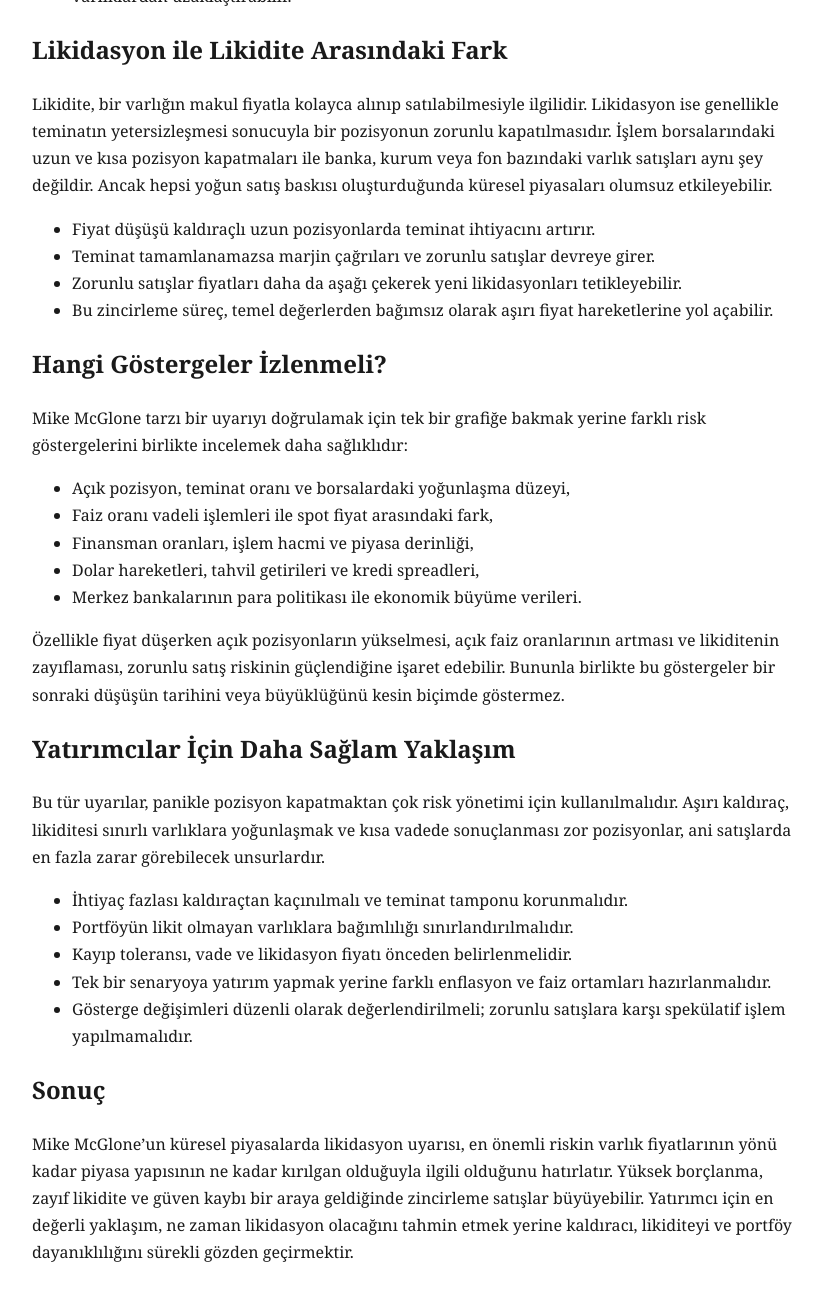
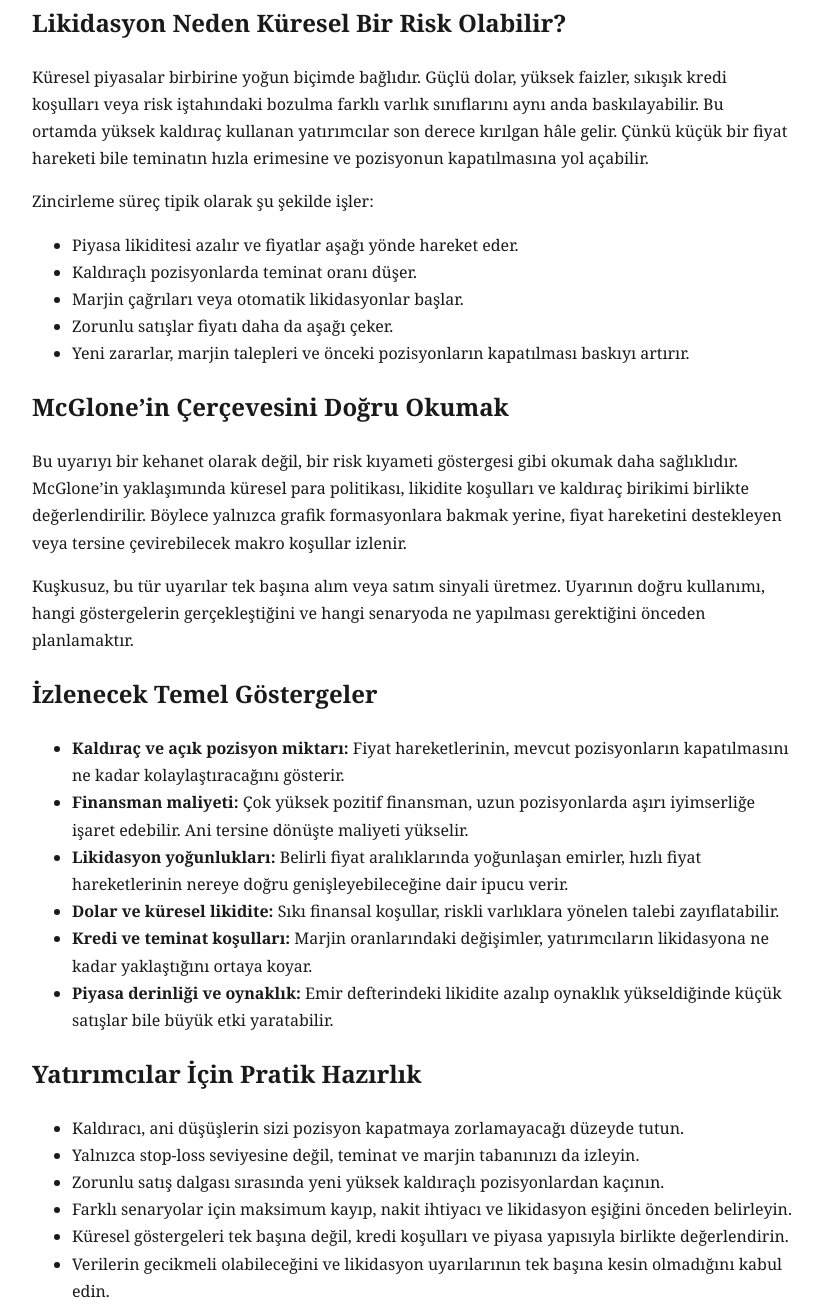
Before and after one commit to ai2humanize-blip/render-resource-hub, a plain HTML site: page mike-mcglone-den-resel-piyasalar-in-likidasyon-uyar.html in a window 1280 px wide. Shown: the part 802-2110 px from the top of the page, without its empty margins (228-1049 px from the left). Drawn offline with Linux system fonts and the light colour scheme.

Commit message:
deploy mike-mcglone-den-resel-piyasalar-in-likidasyon-uyar

```diff
--- a/mike-mcglone-den-resel-piyasalar-in-likidasyon-uyar.html
+++ b/mike-mcglone-den-resel-piyasalar-in-likidasyon-uyar.html
@@ -4,73 +4,73 @@
 <meta charset="utf-8">
 <meta name="viewport" content="width=device-width, initial-scale=1">
 <title>Mike Mcglone Den Resel Piyasalar In Likidasyon Uyar</title>
-<meta name="description" content="Mike McGlone’dan Küresel Piyasalarda Likidasyon Uyarısı: Ne Anlama Geliyor? Mike McGlone, makroekonomi, merkez bankaları, küresel likidite ve Bitcoin…">
+<meta name="description" content="Mike McGlone’in Küresel Piyasalarda Likidasyon Uyarısı: Ne Anlama Geliyor? Kısa cevap: Mike McGlone’in küresel piyasalara ilişkin likidasyon uyarısı,…">
 <meta name="robots" content="index, follow, max-image-preview:large, max-snippet:-1">
 <meta property="og:type" content="article">
 <meta property="og:title" content="Mike Mcglone Den Resel Piyasalar In Likidasyon Uyar">
-<meta property="og:description" content="Mike McGlone’dan Küresel Piyasalarda Likidasyon Uyarısı: Ne Anlama Geliyor? Mike McGlone, makroekonomi, merkez bankaları, küresel likidite ve Bitcoin…">
+<meta property="og:description" content="Mike McGlone’in Küresel Piyasalarda Likidasyon Uyarısı: Ne Anlama Geliyor? Kısa cevap: Mike McGlone’in küresel piyasalara ilişkin likidasyon uyarısı,…">
 <meta name="twitter:card" content="summary">
 </head>
 <body>
 <main style="max-width:760px;margin:3rem auto;font-family:Georgia,serif;line-height:1.7;padding:0 1rem;color:#1a1a1a">
 <article>
 <h1>Mike Mcglone Den Resel Piyasalar In Likidasyon Uyar</h1>
-<h2>Mike McGlone’dan Küresel Piyasalarda Likidasyon Uyarısı: Ne Anlama Geliyor?</h2>
+<h2>Mike McGlone’in Küresel Piyasalarda Likidasyon Uyarısı: Ne Anlama Geliyor?</h2>
 
-<p>Mike McGlone, makroekonomi, merkez bankaları, küresel likidite ve Bitcoin üzerine yaptığı değerlendirmelerle tanınan bir analist. Küresel piyasalarda likidasyon riskini gündeme getiren uyarıları, belirli bir varlığın ya da tek bir günün satış yönü hakkında kesin bir tahmin olarak okumamak gerekir. Asıl mesele; yüksek borçlanmanın, zayıf likiditenin ve varlık fiyatlarındaki düşüşlerin birbirini tetikleyerek piyasayı baskı altına alabileceği senaryodur.</p>
+<p><strong>Kısa cevap:</strong> Mike McGlone’in küresel piyasalara ilişkin likidasyon uyarısı, yüksek kaldıraçlı yatırımcıların ani fiyat düşüşleri karşısında pozisyonlarını kapatmaya zorlanabileceğini ve bunun satış baskısını artırarak daha geniş bir risk satışı dalgası oluşturabileceğini ifade eder. Uyarı, belirli bir varlığın kesin biçimde düşeceği yönünde bir tahmin değil; piyasa likiditesi zayıfladığında mevcut kaldıraç riskinin hızla görünür hâle gelebileceğine yönelik bir çerçevedir.</p>
 <p>For more on this, see <a href="https://kriptometre.com/news/mike-mcglone-den-k-resel-piyasalar-i-in-likidasyon-uyar-s-fgfszv/">mike mcglone den resel piyasalar in likidasyon uyar</a>.</p>
 
 <h2>Uyarının Temel Fikri</h2>
 
-<p>McGlone’un çalışmalarında öne çıkan yaklaşım, piyasa risklerinin tek bir teknik göstergeyle değil, parasal politikalar, kredi koşulları, yatırımcı borçlanması ve genel risk iştahı birlikte değerlendirilmesi gerektiğidir. Buna göre aşırı yatırımcı pozisyonları ve yoğunlaşan borçlanma, fiyatlar aleyhine döndüğünde hızlı satışlara yol açabilir.</p>
+<p>McGlone’in kamuya açık yorumlarında sıkça vurgulanan konu, küresel likidite ile varlık fiyatları arasındaki ilişkidir. Merkez bankalarının desteklediği likidite koşulları güçlüyken riskli varlıklara talep genellikle daha dirençli olabilir. Likidite koşulları sıkışıp yatırımcıların teminat değerleri erimeye başladığında ise önce en kaldıraçlı pozisyonlar satılır. Bu satışlar fiyatları daha fazla aşağı çekebilir ve yeni teminat ihtiyacı doğurabilir.</p>
+
+<p>Önemli ayrım şudur: likidasyon, yalnızca fiyatların yükselmesiyle değil, çoğu zaman aşağı hareketle gerçekleşir. Bir yatırımcının teminatı bakım seviyesinin altına düştüğünde pozisyonun bir bölümü otomatik olarak kapatılabilir. Kripto varlıklarda bu işlemler genellikle açık bir likidasyon motoru üzerinden yürür. Hisse senetleri, vadeli işlemler ve diğer kaldıraçlı piyasalarda ise margin çağrıları, teminat tamamlama talepleri ve risk azaltma emirleri benzer zincirleme etki yaratabilir.</p>
+
+<h2>Likidasyon Neden Küresel Bir Risk Olabilir?</h2>
+
+<p>Küresel piyasalar birbirine yoğun biçimde bağlıdır. Güçlü dolar, yüksek faizler, sıkışık kredi koşulları veya risk iştahındaki bozulma farklı varlık sınıflarını aynı anda baskılayabilir. Bu ortamda yüksek kaldıraç kullanan yatırımcılar son derece kırılgan hâle gelir. Çünkü küçük bir fiyat hareketi bile teminatın hızla erimesine ve pozisyonun kapatılmasına yol açabilir.</p>
+
+<p>Zincirleme süreç tipik olarak şu şekilde işler:</p>
 
 <ul>
-<li><strong>Yüksek kaldıraç:</strong> Küçük bir fiyat hareketi bile zararı büyüterek teminat satışlarını tetikleyebilir.</li>
-<li><strong>Zayıf piyasa likiditesi:</strong> Alıcıların azaldığı ortamda satıcılar fiyatları aşağı çekmekte zorlanabilir.</li>
-<li><strong>Güven kaybı:</strong> Risk iştahındaki keskin değişim, korunmuş varlıklar bile satılmasına neden olabilir.</li>
-<li><strong>Politika belirsizliği:</strong> Enflasyon veya faiz patikasına ilişkin kaygılar yatırım sermayesini riskli varlıklardan uzaklaştırabilir.</li>
+<li>Piyasa likiditesi azalır ve fiyatlar aşağı yönde hareket eder.</li>
+<li>Kaldıraçlı pozisyonlarda teminat oranı düşer.</li>
+<li>Marjin çağrıları veya otomatik likidasyonlar başlar.</li>
+<li>Zorunlu satışlar fiyatı daha da aşağı çeker.</li>
+<li>Yeni zararlar, marjin talepleri ve önceki pozisyonların kapatılması baskıyı artırır.</li>
 </ul>
 
-<h2>Likidasyon ile Likidite Arasındaki Fark</h2>
+<h2>McGlone’in Çerçevesini Doğru Okumak</h2>
 
-<p>Likidite, bir varlığın makul fiyatla kolayca alınıp satılabilmesiyle ilgilidir. Likidasyon ise genellikle teminatın yetersizleşmesi sonucuyla bir pozisyonun zorunlu kapatılmasıdır. İşlem borsalarındaki uzun ve kısa pozisyon kapatmaları ile banka, kurum veya fon bazındaki varlık satışları aynı şey değildir. Ancak hepsi yoğun satış baskısı oluşturduğunda küresel piyasaları olumsuz etkileyebilir.</p>
+<p>Bu uyarıyı bir kehanet olarak değil, bir risk kıyameti göstergesi gibi okumak daha sağlıklıdır. McGlone’in yaklaşımında küresel para politikası, likidite koşulları ve kaldıraç birikimi birlikte değerlendirilir. Böylece yalnızca grafik formasyonlara bakmak yerine, fiyat hareketini destekleyen veya tersine çevirebilecek makro koşullar izlenir.</p>
+
+<p>Kuşkusuz, bu tür uyarılar tek başına alım veya satım sinyali üretmez. Uyarının doğru kullanımı, hangi göstergelerin gerçekleştiğini ve hangi senaryoda ne yapılması gerektiğini önceden planlamaktır.</p>
+
+<h2>İzlenecek Temel Göstergeler</h2>
 
 <ul>
-<li>Fiyat düşüşü kaldıraçlı uzun pozisyonlarda teminat ihtiyacını artırır.</li>
-<li>Teminat tamamlanamazsa marjin çağrıları ve zorunlu satışlar devreye girer.</li>
-<li>Zorunlu satışlar fiyatları daha da aşağı çekerek yeni likidasyonları tetikleyebilir.</li>
-<li>Bu zincirleme süreç, temel değerlerden bağımsız olarak aşırı fiyat hareketlerine yol açabilir.</li>
+<li><strong>Kaldıraç ve açık pozisyon miktarı:</strong> Fiyat hareketlerinin, mevcut pozisyonların kapatılmasını ne kadar kolaylaştıracağını gösterir.</li>
+<li><strong>Finansman maliyeti:</strong> Çok yüksek pozitif finansman, uzun pozisyonlarda aşırı iyimserliğe işaret edebilir. Ani tersine dönüşte maliyeti yükselir.</li>
+<li><strong>Likidasyon yoğunlukları:</strong> Belirli fiyat aralıklarında yoğunlaşan emirler, hızlı fiyat hareketlerinin nereye doğru genişleyebileceğine dair ipucu verir.</li>
+<li><strong>Dolar ve küresel likidite:</strong> Sıkı finansal koşullar, riskli varlıklara yönelen talebi zayıflatabilir.</li>
+<li><strong>Kredi ve teminat koşulları:</strong> Marjin oranlarındaki değişimler, yatırımcıların likidasyona ne kadar yaklaştığını ortaya koyar.</li>
+<li><strong>Piyasa derinliği ve oynaklık:</strong> Emir defterindeki likidite azalıp oynaklık yükseldiğinde küçük satışlar bile büyük etki yaratabilir.</li>
 </ul>
 
-<h2>Hangi Göstergeler İzlenmeli?</h2>
-
-<p>Mike McGlone tarzı bir uyarıyı doğrulamak için tek bir grafiğe bakmak yerine farklı risk göstergelerini birlikte incelemek daha sağlıklıdır:</p>
+<h2>Yatırımcılar İçin Pratik Hazırlık</h2>
 
 <ul>
-<li>Açık pozisyon, teminat oranı ve borsalardaki yoğunlaşma düzeyi,</li>
-<li>Faiz oranı vadeli işlemleri ile spot fiyat arasındaki fark,</li>
-<li>Finansman oranları, işlem hacmi ve piyasa derinliği,</li>
-<li>Dolar hareketleri, tahvil getirileri ve kredi spreadleri,</li>
-<li>Merkez bankalarının para politikası ile ekonomik büyüme verileri.</li>
-</ul>
-
-<p>Özellikle fiyat düşerken açık pozisyonların yükselmesi, açık faiz oranlarının artması ve likiditenin zayıflaması, zorunlu satış riskinin güçlendiğine işaret edebilir. Bununla birlikte bu göstergeler bir sonraki düşüşün tarihini veya büyüklüğünü kesin biçimde göstermez.</p>
-
-<h2>Yatırımcılar İçin Daha Sağlam Yaklaşım</h2>
-
-<p>Bu tür uyarılar, panikle pozisyon kapatmaktan çok risk yönetimi için kullanılmalıdır. Aşırı kaldıraç, likiditesi sınırlı varlıklara yoğunlaşmak ve kısa vadede sonuçlanması zor pozisyonlar, ani satışlarda en fazla zarar görebilecek unsurlardır.</p>
-
-<ul>
-<li>İhtiyaç fazlası kaldıraçtan kaçınılmalı ve teminat tamponu korunmalıdır.</li>
-<li>Portföyün likit olmayan varlıklara bağımlılığı sınırlandırılmalıdır.</li>
-<li>Kayıp toleransı, vade ve likidasyon fiyatı önceden belirlenmelidir.</li>
-<li>Tek bir senaryoya yatırım yapmak yerine farklı enflasyon ve faiz ortamları hazırlanmalıdır.</li>
-<li>Gösterge değişimleri düzenli olarak değerlendirilmeli; zorunlu satışlara karşı spekülatif işlem yapılmamalıdır.</li>
+<li>Kaldıracı, ani düşüşlerin sizi pozisyon kapatmaya zorlamayacağı düzeyde tutun.</li>
+<li>Yalnızca stop-loss seviyesine değil, teminat ve marjin tabanınızı da izleyin.</li>
+<li>Zorunlu satış dalgası sırasında yeni yüksek kaldıraçlı pozisyonlardan kaçının.</li>
+<li>Farklı senaryolar için maksimum kayıp, nakit ihtiyacı ve likidasyon eşiğini önceden belirleyin.</li>
+<li>Küresel göstergeleri tek başına değil, kredi koşulları ve piyasa yapısıyla birlikte değerlendirin.</li>
+<li>Verilerin gecikmeli olabileceğini ve likidasyon uyarılarının tek başına kesin olmadığını kabul edin.</li>
 </ul>
 
 <h2>Sonuç</h2>
 
-<p>Mike McGlone’un küresel piyasalarda likidasyon uyarısı, en önemli riskin varlık fiyatlarının yönü kadar piyasa yapısının ne kadar kırılgan olduğuyla ilgili olduğunu hatırlatır. Yüksek borçlanma, zayıf likidite ve güven kaybı bir araya geldiğinde zincirleme satışlar büyüyebilir. Yatırımcı için en değerli yaklaşım, ne zaman likidasyon olacağını tahmin etmek yerine kaldıracı, likiditeyi ve portföy dayanıklılığını sürekli gözden geçirmektir.</p>
+<p>Mike McGlone’in likidasyon uyarısı, küresel piyasalarda likidite sıkışıklığının kaldıraçlı pozisyonlar üzerinden zincirleme satışları tetikleyebileceğini hatırlatır. Gerçek fayda, uyarıyı yön tahminine dönüştürmekten önce onu bir hazırlık çerçevesi olarak kullanmaktır. Yüksek kaldıraçtan kaçınmak, teminatı güçlü tutmak ve piyasa koşullarını birden fazla göstergeyle izlemek, likidasyon dönemlerinde hasarı sınırlamanın en temel yollarıdır.</p>
 </article>
 </main>
 </body>
```
